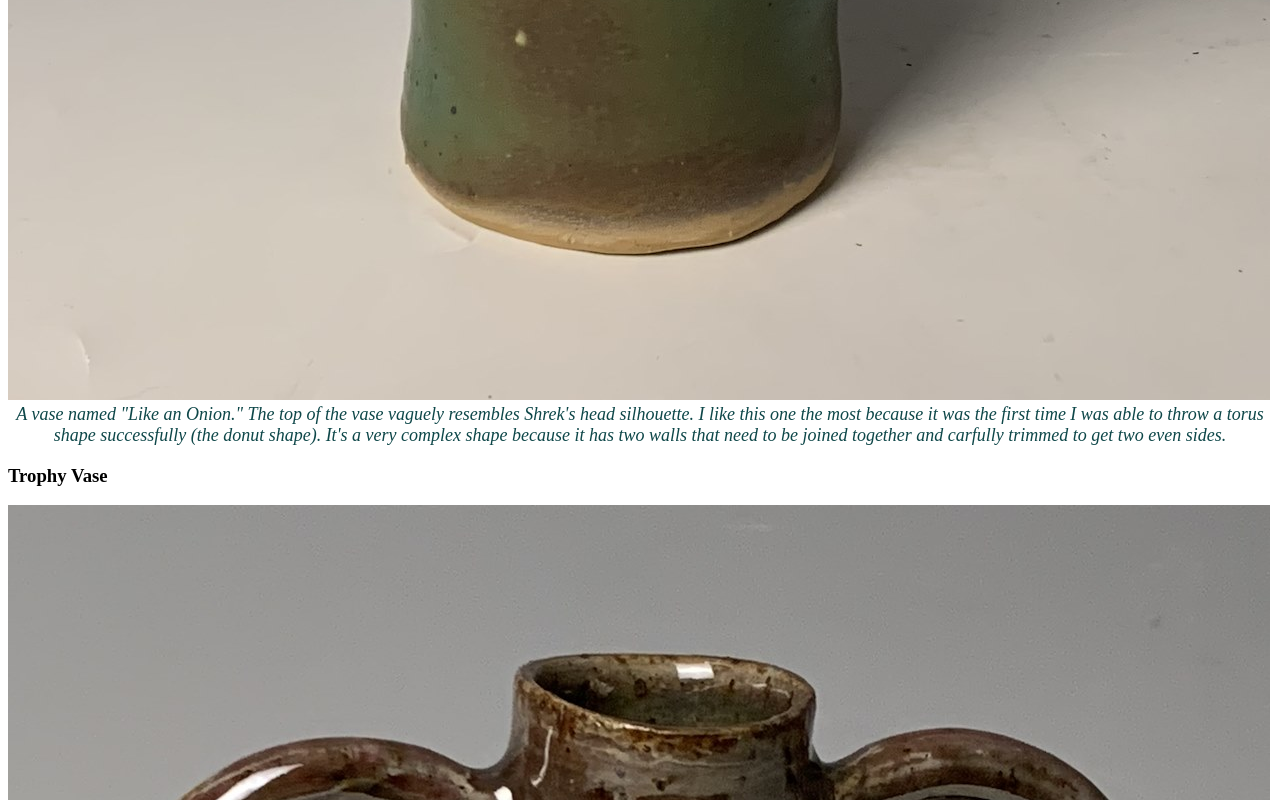
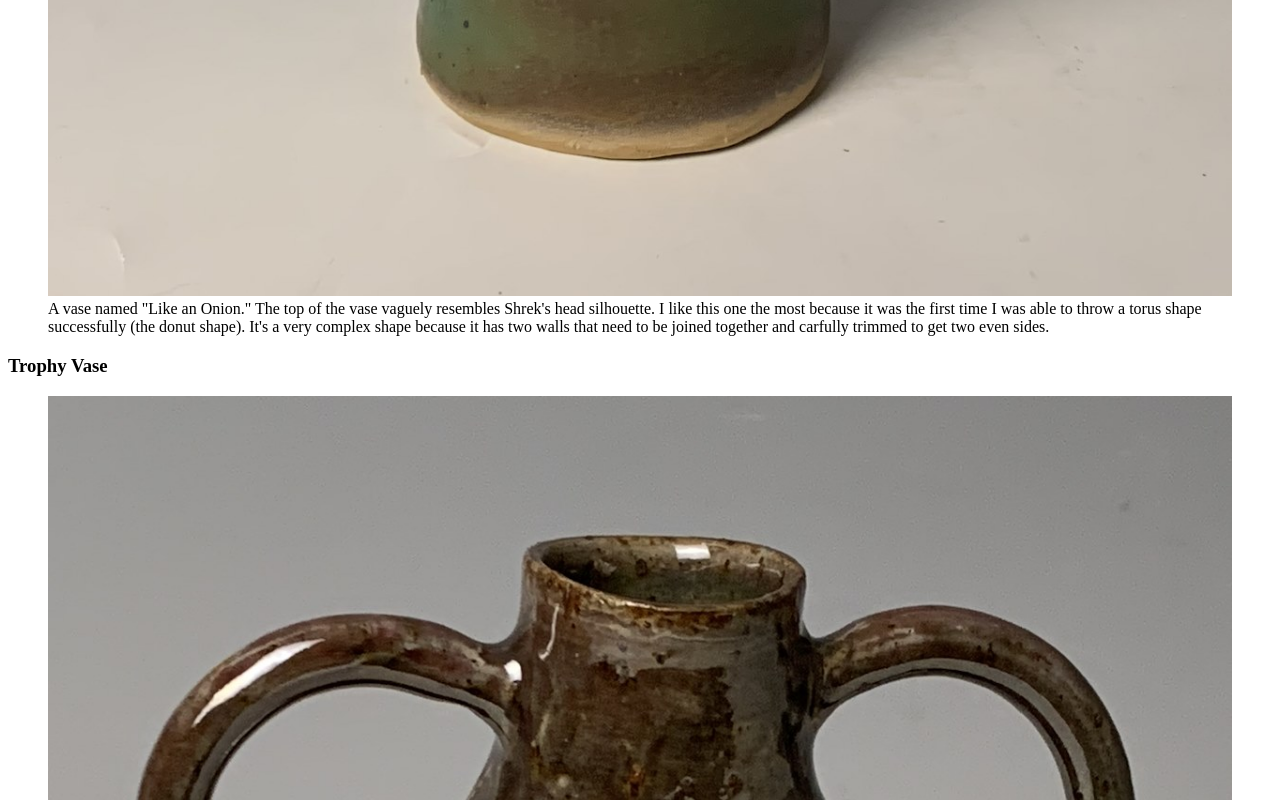
Before and after one commit to werecapy/LizPortfolioSite, a plain HTML site: page about.html in a window 1280 px wide. Shown: the part 2562-3362 px from the top of the page. Drawn offline with Linux system fonts and the light colour scheme.

Commit message:
trying to get this fig to work

```diff
--- a/styles.css
+++ b/styles.css
@@ -29,7 +29,7 @@ img {
   height: auto;
 }
 
-figure {
+.figure {
 
   margin: 1rem 0;
   padding: 0;
@@ -37,7 +37,7 @@ figure {
 
 }
 
-figcaption {
+.figure-caption {
   color: var(--figure-caption-color);
   font-size: 1.125rem;
   font-style: italic;
```
